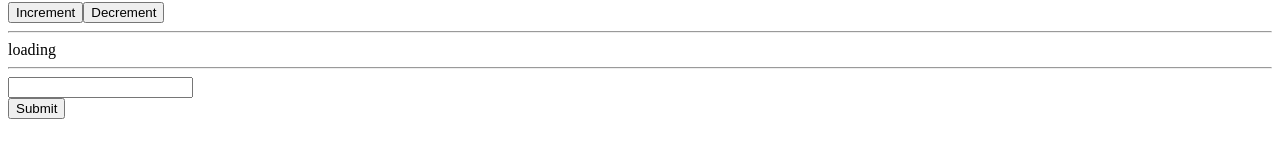
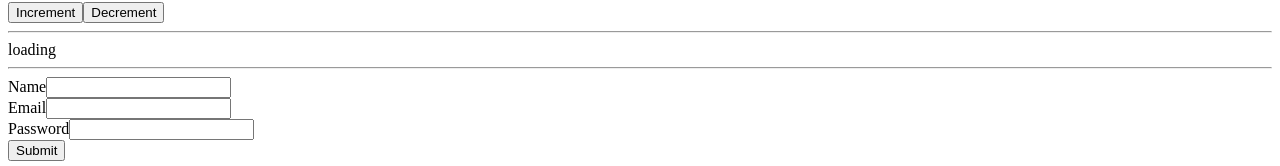
Before and after one commit to swornimb/ts-practice, a React (Vite) app in the folder ts-practice/: page / in a window 1280 px wide. Shown: the part 757-923 px from the top of the page. Before the commit the page ends 884 px from the top, so only its background shows below. Built offline with nearby package versions, Linux system fonts and the light colour scheme; no server answers.

Commit message:
finishing

```diff
--- a/ts-practice/src/component/HookForm.tsx
+++ b/ts-practice/src/component/HookForm.tsx
@@ -19,8 +19,35 @@ const onSubmit:SubmitHandler<FormData> = (data)=>{
   return (
     <form onSubmit={handleSubmit(onSubmit)}>
         <div>
-            <input {...register('name',{required: "ABC"})} />
-            {errors.name&&<p>{errors.name.message}</p>}
+            <label>Name</label>
+            <input {...register('name',{required: "Name cannot be empty"})} />
+            {errors.name&&<p style={{color: "red"}}>{errors.name.message}</p>}
+        </div>
+        <div>
+            <label>Email</label>
+            <input {...register('email',{
+                required: "Email cannot be empty",
+                pattern: {
+                    value: /^[a-zA-Z0-9._%+-]+@[a-zA-Z0-9.-]+\.[a-zA-Z]{2,}$/i,
+                    message: "Email doesn't have a valid format"
+                }
+
+                })}
+
+                />
+            {errors.email&&<p style={{color: "red"}}>{errors.email.message}</p>}
+        </div>
+        <div>
+            <label>Password</label>
+            <input type="password" {...register('password',{
+                required: "Password cannot be empty",
+                minLength: {
+                    value:8,
+                    message:"Password cannot be less that 8 letters"
+                }
+
+                })} />
+            {errors.password&&<p style={{color: "red"}}>{errors.password.message}</p>}
         </div>
         <button type="submit">Submit</button>
     </form>
```
